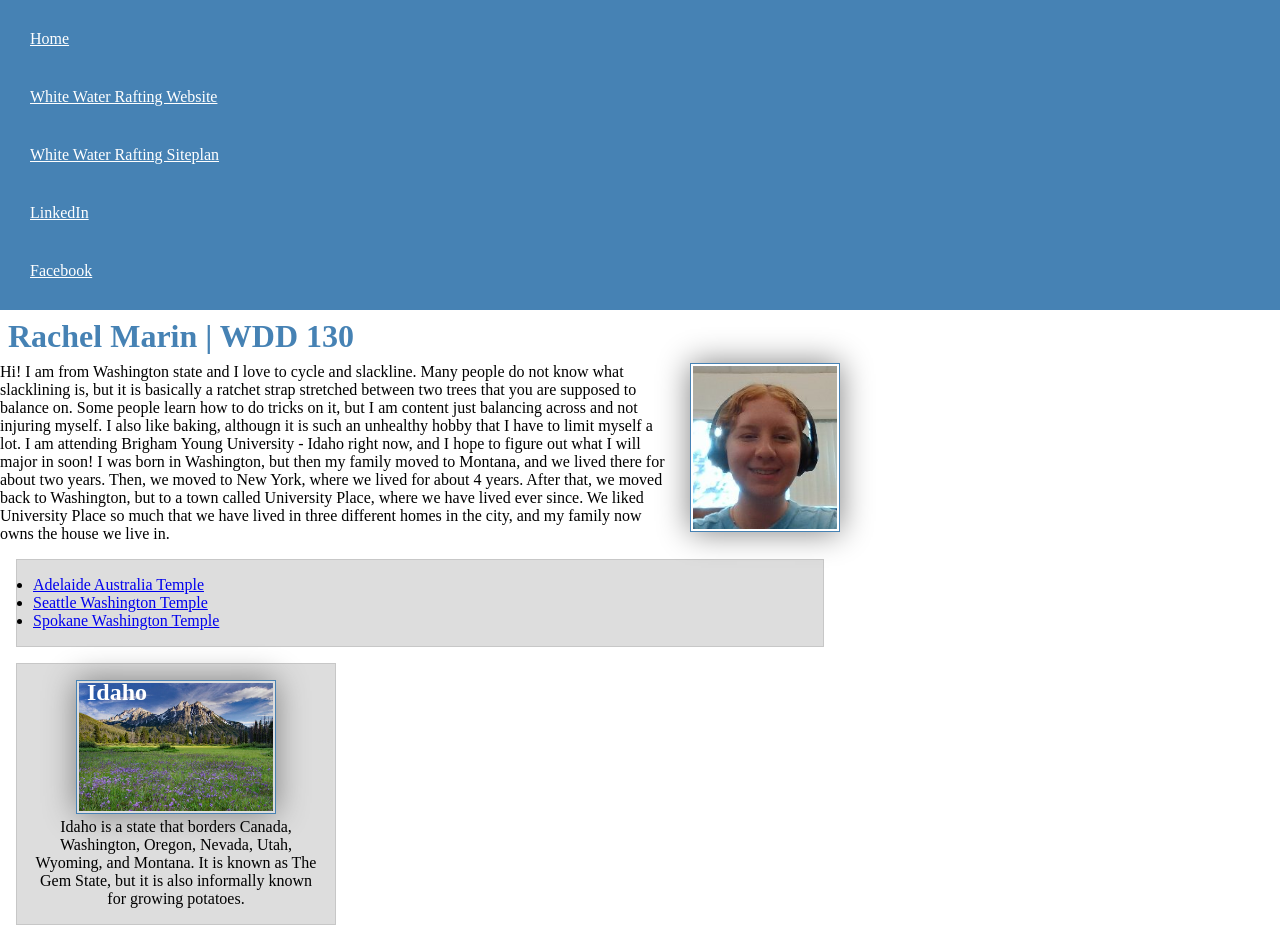
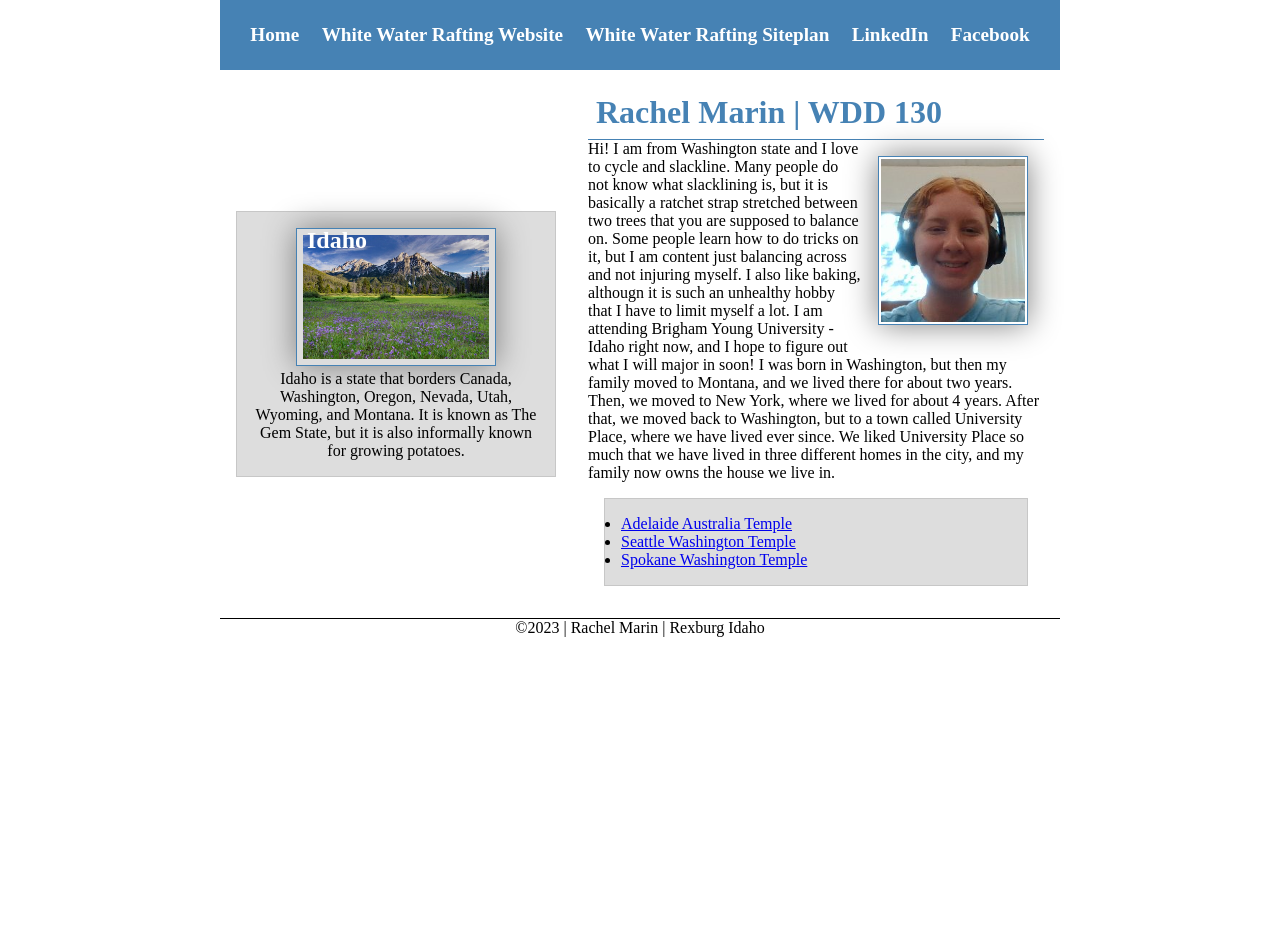
Before and after one commit to rmarin27/wdd130, a plain HTML site: page index.html in a window 1280 px wide. Shown: the top 928 px of the page. After the commit the page ends 800 px from the top, so only its background shows below. Drawn offline with Linux system fonts and the light colour scheme.

Commit message:
grid commit

```diff
--- a/index.html
+++ b/index.html
@@ -22,6 +22,7 @@
             <a href="https://facebook.com">Facebook</a>
         </nav>
     </header>
+    <div class="grid">
     <main>
         <h1>Rachel Marin | WDD 130</h1>
         <img src="images/profile.jpg" alt="Rachel Marin" width="200">
@@ -51,6 +52,7 @@
                 as
                 The Gem State, but it is also informally known for growing potatoes.</p>
         </aside>
+    </div>
         <footer>
             <p>©2023 | Rachel Marin | Rexburg Idaho</p>
         </footer>
--- a/styles/styles.css
+++ b/styles/styles.css
@@ -6,25 +6,35 @@
 
 nav {
     background-color: steelblue;
-    Padding: 10px;
+    Padding: 1rem;
+    display: flex;
+    justify-content: space-evenly;
+    align-items: center;
 }
 
 nav a {
     color: white;
     display: block;
-    padding: 20px;
+    padding: .5rem;
+    text-decoration: none;
+    font-size: 1.2rem;
+    font-weight: 700;
+    color: #fff;
 }
 
 h1 {
     color: steelblue;
     padding: .5rem;
+    border-bottom: steelblue;
+    border-bottom-style: solid;
+    border-bottom-width: 1px;
 }
 
 img {
     width: 150px;
     height: auto;
     border: 1px solid steelblue;
-    padding: 2px;
+    padding: 6px;
     box-shadow: 0 0 30px gray;
 }
 
@@ -32,8 +42,14 @@ p {
     padding: 0;
 }
 
+.grid {
+    display: grid;
+    align-items: center;
+
+}
 main {
-    max-width: 840px;
+    grid-column: 2/3;
+    margin: 1rem;
 }
 
 aside {
@@ -45,6 +61,8 @@ aside {
     padding: 2px;
     background-color: #ddd;
     color: #000;
+    grid-column: 1/2;
+    grid-row: 1/3;
 }
 
 aside img {
@@ -59,7 +77,7 @@ main img {
     padding: 2px;
     box-shadow: 0 0 30px gray;
     float: right;
-    margin: 0 0 1rem 1rem;
+    margin: 1rem;
 }
 
 footer {
@@ -82,5 +100,8 @@ aside h2 {
     position: absolute;
     top: 15px;
     left: 70px;
-
 }
+header, .grid, footer {
+    max-width: 840px;
+    margin: 0 auto;
+}
```
